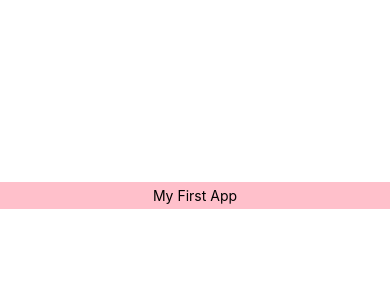
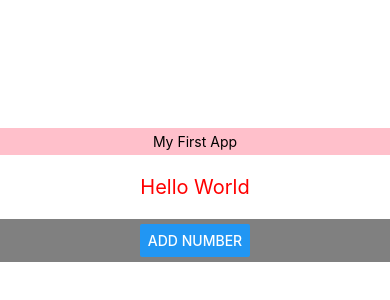
Before and after one commit to jjunnnys/react-native-component, a React Native app: screen / in a window 390 px wide. Shown: the part 252-552 px from the top of the page. Built offline with nearby package versions, Linux system fonts and the light colour scheme.

Commit message:
Button 01

```diff
--- a/App.js
+++ b/App.js
@@ -3,23 +3,37 @@
  * https://github.com/facebook/react-native
  *
  * @format
- * @flow strict-local
+ * @flow
  */
 
 import React, {Component} from 'react';
-import {View, StyleSheet} from 'react-native';
+import {View, StyleSheet, Text} from 'react-native';
+import Generator from './src/Generator';
 
 import Header from './src/Header';
 
 class App extends Component {
   state = {
     appName: 'My First App',
+    random: [36, 999],
+  };
+
+  onAddRandomNum = () => {
+    alert('add random number!!!');
   };
 
   render() {
     return (
       <View style={styles.mainView}>
         <Header name={this.state.appName} />
+        <View>
+          <Text
+            style={styles.mainText}
+            onPress={() => alert('text touch event')}>
+            Hello World
+          </Text>
+        </View>
+        <Generator add={this.onAddRandomNum} />
       </View>
     );
   }
--- /dev/null
+++ b/src/Generator.js
@@ -0,0 +1,29 @@
+/**
+ * Sample React Native App
+ * https://github.com/facebook/react-native
+ *
+ * @format
+ * @flow
+ */
+
+import React from 'react';
+import {View, StyleSheet, Button} from 'react-native';
+
+const Generator = ({add}) => {
+  return (
+    <View style={styles.generator}>
+      <Button title="Add Number" onPress={add} />
+    </View>
+  );
+};
+
+const styles = StyleSheet.create({
+  generator: {
+    backgroundColor: 'gray',
+    alignItems: 'center',
+    padding: 5,
+    width: '100%',
+  },
+});
+
+export default Generator;
--- a/src/Header.js
+++ b/src/Header.js
@@ -9,7 +9,7 @@
 import React from 'react';
 import {View, Text, StyleSheet, TouchableOpacity} from 'react-native';
 
-const header = ({name}) => {
+const Header = ({name}) => {
   return (
     // view랑 text에 터치 이벤트를 먹일 수 있음
     <TouchableOpacity
@@ -33,4 +33,4 @@ const styles = StyleSheet.create({
   },
 });
 
-export default header;
+export default Header;
```
